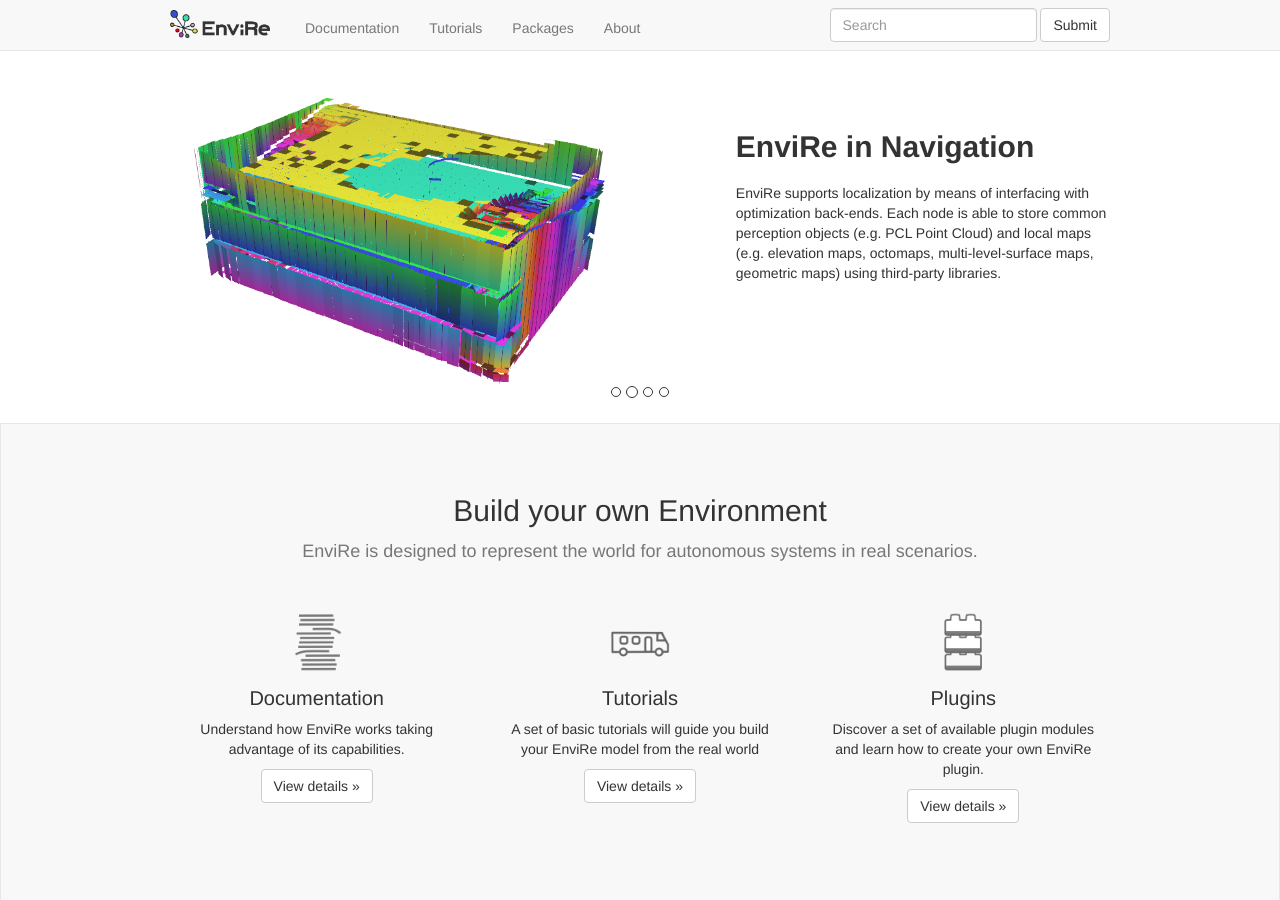
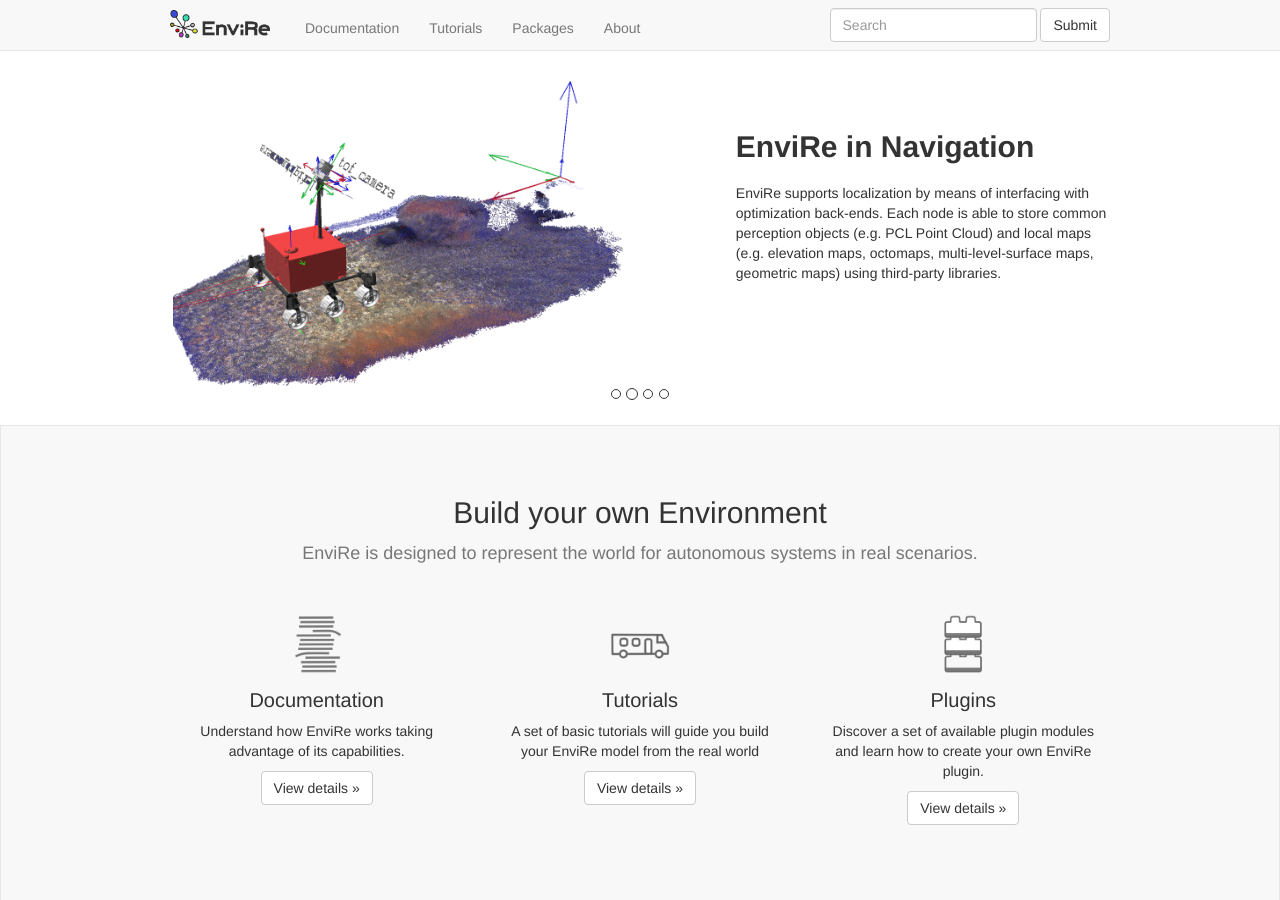
Before and after one commit to envire/envire.github.io, a Jekyll site: the page built from index.html, in a window 1280 px wide and 900 px high. Built offline with Jekyll 4.4.1, drawn with Linux system fonts in a browser that asks for light colours; nearby versions of some CDN libraries.

Commit message:
layout: added new carousel images and text

```diff
--- a/_layouts/home.html
+++ b/_layouts/home.html
@@ -22,7 +22,9 @@
                     <div class="container">
                         <div class="row">
                             <div class="col-md-6">
-                                <img data-holder-rendered="true" src="images/slider/garage-white.png" alt="Slider 1 MLS Map">
+                                <img data-holder-rendered="true"
+                                src="images/slider/garage_white.png"
+                                alt="slider_1" height="768" width="1024">
                             </div>
                             <div class="col-md-1">
                             </div>
@@ -44,7 +46,9 @@
                     <div class="container">
                         <div class="row">
                             <div class="col-md-6">
-                                <img data-holder-rendered="true" src="images/slider/garage-white.png" alt="Slider 3 MLS Map">
+                                <img data-holder-rendered="true"
+                                src="images/slider/exoter_navigation.png"
+                                alt="slider_2" height="768" width="1024">
                             </div>
                             <div class="col-md-1">
                             </div>
@@ -68,7 +72,9 @@
                     <div class="container">
                         <div class="row">
                             <div class="col-md-6">
-                                <img data-holder-rendered="true" src="images/slider/garage-white.png" alt="Slider 2 MLS Map">
+                                <img data-holder-rendered="true"
+                                src="images/slider/asguard_planning.png"
+                                alt="slider_3" height="768" width="1024">
                             </div>
                             <div class="col-md-1">
                             </div>
@@ -92,7 +98,9 @@
                     <div class="container">
                         <div class="row">
                             <div class="col-md-6">
-                                <img data-holder-rendered="true" src="images/slider/garage-white.png" alt="Slider 3 MLS Map">
+                                <img data-holder-rendered="true"
+                                src="images/slider/decos_terrain_white.png"
+                                alt="slider_4" height="768" width="1024">
                             </div>
                             <div class="col-md-1">
                             </div>
```
Also changed, not shown: images/slider/asguard_planning.png (added), images/slider/decos_terrain_white.png (added), images/slider/exoter_navigation.png (added), images/slider/garage_white.png (renamed from images/slider/garage-white.png), 1 other file.
